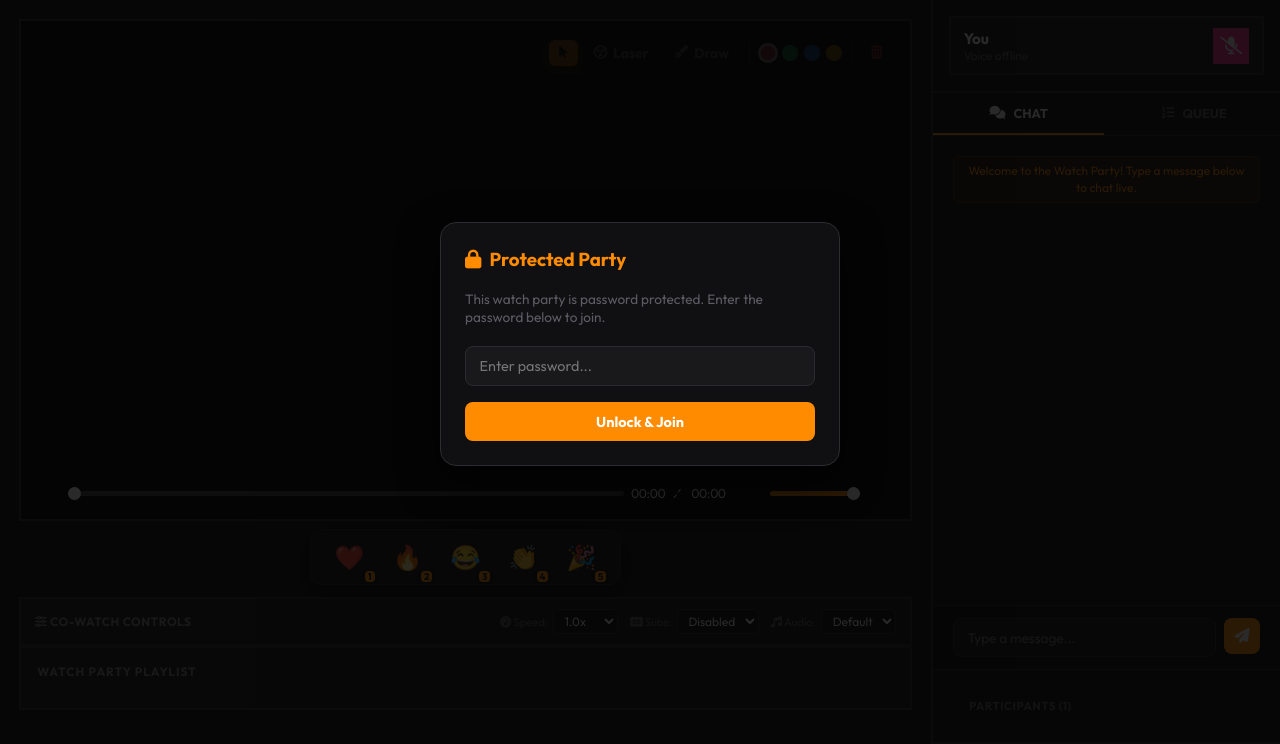
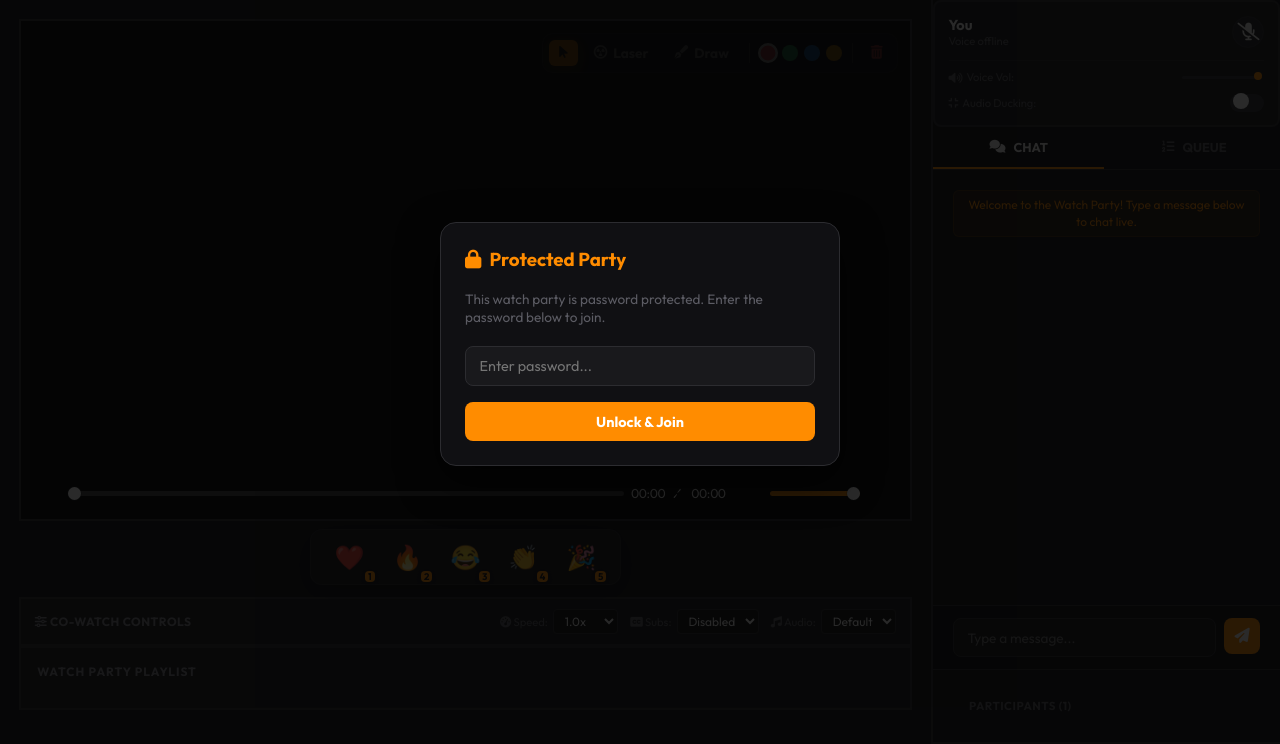
Before and after one commit to Kitchenwasher/AI-Video-Sorter, a Flask app: template templates/watch_party.html in a window 1280 px wide. Shown: the part 56-800 px from the top of the page. Run offline with Flask 3, Linux system fonts and the light colour scheme; the template is opened without the code that fills it, so the values that code supplies are empty; some libraries are stand-ins or nearby versions.

Commit message:
Implement Feature 6: High-Fidelity Audio Controls with local peer volumes, master voice slider, and real-time audio ducking

```diff
--- a/static/js/watch_party.js
+++ b/static/js/watch_party.js
@@ -288,6 +288,10 @@ if (!window.safeSessionStorage) {
     const activePeers = {};
     const iceCandidateQueues = {};
 
+    // Feature 6: Expose audio maps/peers to window for modular audio controller
+    window.getRemoteAudioElements = () => remoteAudioElements;
+    window.getActivePeers = () => activePeers;
+
     // Google public STUN servers for WebRTC ICE exchange
     const rtcConfig = {
         iceServers: [
@@ -390,7 +394,15 @@ if (!window.safeSessionStorage) {
         // Request microphone permission for P2P voice chat
         try {
             addLogEntry('System', 'Requesting microphone access...');
-            const stream = await navigator.mediaDevices.getUserMedia({ audio: true });
+            const stream = await navigator.mediaDevices.getUserMedia({
+                audio: {
+                    echoCancellation: true,
+                    noiseSuppression: true,
+                    autoGainControl: true,
+                    channelCount: 1,
+                    sampleRate: 48000
+                }
+            });
             localStream = stream;
 
             // Mute microphone by default to prevent sudden feedback/noise
@@ -1492,6 +1504,26 @@ if (!window.safeSessionStorage) {
                 `;
             }
 
+            // Feature 6: Individual Volume Controls
+            const volValue = (window.getPeerVolume) ? window.getPeerVolume(peerId) : 1;
+            const sliderOpen = (window.isPeerVolumeSliderOpen) ? window.isPeerVolumeSliderOpen(peerId) : false;
+            const sliderDisplay = sliderOpen ? 'block' : 'none';
+            let volIconClass = 'fa-volume-high';
+            if (volValue === 0) {
+                volIconClass = 'fa-volume-xmark';
+            } else if (volValue < 0.5) {
+                volIconClass = 'fa-volume-low';
+            }
+
+            const volumeHtml = `
+                <div class="peer-audio-control" style="display: flex; align-items: center; gap: 0.35rem; position: relative;">
+                    <button class="peer-volume-btn" onclick="toggleVolumeSlider('${peerId}')" style="background: transparent; border: none; padding: 0; margin: 0; color: var(--text-muted); cursor: pointer; display: flex; align-items: center; justify-content: center; width: 18px; height: 18px;" title="Adjust Volume">
+                        <i class="peer-volume-icon fa-solid ${volIconClass}" id="peer-vol-icon-${peerId}"></i>
+                    </button>
+                    <input type="range" class="peer-volume-slider" id="peer-vol-slider-${peerId}" min="0" max="1" step="0.05" value="${volValue}" oninput="adjustPeerVolume('${peerId}', this.value)" style="width: 50px; height: 3px; cursor: pointer; outline: none; margin: 0; display: ${sliderDisplay};">
+                </div>
+            `;
+
             peerItem.innerHTML = `
                 <div class="peer-name">
                     ${crownHtml}
@@ -1500,6 +1532,7 @@ if (!window.safeSessionStorage) {
                 </div>
                 <div style="display: flex; align-items: center; gap: 0.5rem;">
                     ${actionsHtml}
+                    ${volumeHtml}
                     <div class="voice-indicator ${isMuted ? 'muted' : ''}" id="voice-${peerId}"></div>
                 </div>
             `;
--- /dev/null
+++ b/static/js/watch_party_audio.js
@@ -0,0 +1,167 @@
+/**
+ * AuraSort — Watch Party Audio & High-Fidelity Voice Controller
+ * Handles individual participant volume adjustments, master voice volume scaling,
+ * and intelligent real-time audio ducking.
+ */
+
+(function () {
+    // Local state
+    const peerVolumes = {};    // peerId -> volume factor (0.0 to 1.0)
+    const openSliders = {};    // peerId -> boolean (is volume slider expanded)
+    let masterVoiceVolume = 1.0;
+    let audioDuckingEnabled = false;
+    let player = null;
+    let originalPlayerVolume = 1.0;
+
+    // Retrieve state helpers
+    window.getPeerVolume = function (peerId) {
+        return peerVolumes[peerId] !== undefined ? peerVolumes[peerId] : 1.0;
+    };
+
+    window.isPeerVolumeSliderOpen = function (peerId) {
+        return !!openSliders[peerId];
+    };
+
+    // Toggle peer volume slider visibility
+    window.toggleVolumeSlider = function (peerId) {
+        const slider = document.getElementById(`peer-vol-slider-${peerId}`);
+        if (!slider) return;
+
+        openSliders[peerId] = !openSliders[peerId];
+        slider.style.display = openSliders[peerId] ? 'block' : 'none';
+    };
+
+    // Adjust peer volume locally
+    window.adjustPeerVolume = function (peerId, value) {
+        const valFloat = parseFloat(value);
+        peerVolumes[peerId] = valFloat;
+
+        // Apply to WebRTC remote audio element
+        if (window.getRemoteAudioElements) {
+            const audioElements = window.getRemoteAudioElements();
+            const audio = audioElements[peerId];
+            if (audio) {
+                audio.volume = valFloat * masterVoiceVolume;
+            }
+        }
+
+        // Update speaker icon
+        const icon = document.getElementById(`peer-vol-icon-${peerId}`);
+        if (icon) {
+            icon.className = 'peer-volume-icon fa-solid ';
+            if (valFloat === 0) {
+                icon.className += 'fa-volume-xmark';
+                icon.style.color = 'var(--text-muted)';
+            } else if (valFloat < 0.5) {
+                icon.className += 'fa-volume-low';
+                icon.style.color = 'var(--text-main)';
+            } else {
+                icon.className += 'fa-volume-high';
+                icon.style.color = 'var(--text-main)';
+            }
+        }
+    };
+
+    // Bind Master Voice Volume & Ducking DOM Controls
+    function setupDOMControls() {
+        const masterVolInput = document.getElementById('wp-master-voice-volume');
+        const duckingToggle = document.getElementById('wp-toggle-audio-ducking');
+
+        if (masterVolInput) {
+            // Restore saved master voice volume if any
+            const savedMasterVol = localStorage.getItem('wp_master_voice_volume');
+            if (savedMasterVol !== null) {
+                masterVoiceVolume = parseFloat(savedMasterVol);
+                masterVolInput.value = masterVoiceVolume;
+            }
+
+            masterVolInput.addEventListener('input', function () {
+                masterVoiceVolume = parseFloat(this.value);
+                localStorage.setItem('wp_master_voice_volume', masterVoiceVolume);
+
+                // Re-apply master volume to all remote audio elements
+                if (window.getRemoteAudioElements) {
+                    const audioElements = window.getRemoteAudioElements();
+                    Object.keys(audioElements).forEach(peerId => {
+                        const audio = audioElements[peerId];
+                        if (audio) {
+                            const pVol = peerVolumes[peerId] !== undefined ? peerVolumes[peerId] : 1.0;
+                            audio.volume = pVol * masterVoiceVolume;
+                        }
+                    });
+                }
+            });
+        }
+
+        if (duckingToggle) {
+            // Restore saved audio ducking state if any
+            const savedDucking = localStorage.getItem('wp_audio_ducking_enabled');
+            if (savedDucking !== null) {
+                audioDuckingEnabled = savedDucking === 'true';
+                duckingToggle.checked = audioDuckingEnabled;
+            }
+
+            duckingToggle.addEventListener('change', function () {
+                audioDuckingEnabled = this.checked;
+                localStorage.setItem('wp_audio_ducking_enabled', audioDuckingEnabled);
+                console.log(`[AudioModule] Audio ducking toggled: ${audioDuckingEnabled}`);
+            });
+        }
+    }
+
+    // Initialize player binding
+    function initPlayerBinding() {
+        const checkInterval = setInterval(() => {
+            const rawPlayer = document.getElementById('lightbox-video')?.__plyr;
+            if (rawPlayer) {
+                player = rawPlayer;
+                originalPlayerVolume = player.volume;
+                clearInterval(checkInterval);
+
+                // Listen for manual volume changes when not speaking
+                player.on('volumechange', () => {
+                    const someoneSpeaking = document.querySelectorAll('.voice-indicator.speaking').length > 0;
+                    if (!audioDuckingEnabled || !someoneSpeaking) {
+                        originalPlayerVolume = player.volume;
+                    }
+                });
+
+                console.log("[AudioModule] Plyr player bound in audio controller.");
+            }
+        }, 200);
+    }
+
+    // Audio Ducking Loop (100ms interval)
+    function startAudioDuckingLoop() {
+        setInterval(() => {
+            if (!player) return;
+
+            const someoneSpeaking = document.querySelectorAll('.voice-indicator.speaking').length > 0;
+
+            if (audioDuckingEnabled && someoneSpeaking) {
+                // Smoothly duck volume to 25% of original
+                const targetVol = originalPlayerVolume * 0.25;
+                const currentVol = player.volume;
+                if (currentVol > targetVol) {
+                    // Smooth step down
+                    player.volume = Math.max(targetVol, currentVol - 0.15);
+                }
+            } else {
+                // Smoothly restore volume to original
+                const currentVol = player.volume;
+                if (currentVol < originalPlayerVolume) {
+                    // Smooth step up
+                    player.volume = Math.min(originalPlayerVolume, currentVol + 0.15);
+                }
+            }
+        }, 100);
+    }
+
+    // Initialize module on page load
+    document.addEventListener('DOMContentLoaded', () => {
+        setupDOMControls();
+        initPlayerBinding();
+        startAudioDuckingLoop();
+        console.log("[AudioModule] High-fidelity audio controller initialized.");
+    });
+})();
--- a/templates/watch_party.html
+++ b/templates/watch_party.html
@@ -12,6 +12,46 @@
     <link rel="stylesheet" href="{{ url_for('static', filename='css/plyr.css') }}">
 
     <style>
+        /* CSS for High-Fidelity Audio Controls (Feature 6) */
+        .peer-volume-slider {
+            -webkit-appearance: none;
+            background: rgba(255, 255, 255, 0.15);
+            border-radius: 2px;
+            outline: none;
+            transition: background 0.15s;
+        }
+        .peer-volume-slider::-webkit-slider-runnable-track {
+            height: 3px;
+        }
+        .peer-volume-slider::-webkit-slider-thumb {
+            -webkit-appearance: none;
+            width: 8px;
+            height: 8px;
+            border-radius: 50%;
+            background: var(--accent);
+            cursor: pointer;
+            margin-top: -2.5px;
+            border: none;
+            box-shadow: 0 1px 3px rgba(0,0,0,0.3);
+        }
+        .peer-volume-icon {
+            transition: color 0.15s, transform 0.15s;
+        }
+        .peer-volume-icon:hover {
+            color: var(--accent) !important;
+            transform: scale(1.1);
+        }
+        #wp-master-voice-volume::-webkit-slider-thumb {
+            -webkit-appearance: none;
+            width: 8px;
+            height: 8px;
+            border-radius: 50%;
+            background: var(--accent);
+            cursor: pointer;
+            margin-top: -2.5px;
+            border: none;
+        }
+
         /* CSS for Shared Image Gallery & Slideshow (Feature 5) */
         .gallery-btn:hover {
             background: rgba(255, 255, 255, 0.08) !important;
@@ -1125,16 +1165,32 @@
 
         <!-- Right: Side Panel (Mic, Chat, Peers) -->
         <div class="sidebar-pane">
-            <!-- Mic Controller -->
-            <div class="sidebar-section">
-                <div class="local-user-card">
+            <!-- Voice & Audio Settings (Feature 6) -->
+            <div class="sidebar-section" style="display: flex; flex-direction: column; gap: 0.75rem; padding: 0.85rem; background: var(--bg-raised); border: var(--bw) solid var(--border); border-radius: 8px;">
+                <div class="local-user-card" style="display: flex; align-items: center; justify-content: space-between; width: 100%; margin: 0; padding: 0; background: transparent; border: none; box-shadow: none;">
                     <div>
-                        <div style="font-weight: 700; font-size: 0.95rem;" id="local-display-name">You</div>
-                        <div style="font-size: 0.75rem; color: var(--text-muted);" id="local-voice-status">Voice offline</div>
+                        <div style="font-weight: 700; font-size: 0.9rem;" id="local-display-name">You</div>
+                        <div style="font-size: 0.7rem; color: var(--text-muted);" id="local-voice-status">Voice offline</div>
                     </div>
-                    <button class="btn-mic" id="btn-mic-toggle" title="Toggle Mic" disabled>
+                    <button class="btn-mic" id="btn-mic-toggle" title="Toggle Mic" disabled style="width: 32px; height: 32px; border-radius: 50%; display: flex; align-items: center; justify-content: center; background: rgba(255,255,255,0.05); border: 1px solid var(--border); color: var(--text-main); cursor: pointer; transition: all 0.2s;">
                         <i class="fa-solid fa-microphone-slash"></i>
                     </button>
+                </div>
+
+                <div style="border-top: 1px solid rgba(255,255,255,0.05); padding-top: 0.6rem; display: flex; flex-direction: column; gap: 0.6rem;">
+                    <!-- Master Voice Volume -->
+                    <div style="display: flex; align-items: center; justify-content: space-between; gap: 0.5rem;">
+                        <span style="font-size: 0.7rem; color: var(--text-muted); display: flex; align-items: center; gap: 0.25rem;"><i class="fa-solid fa-volume-high"></i> Voice Vol:</span>
+                        <input type="range" id="wp-master-voice-volume" min="0" max="1" step="0.05" value="1" style="width: 80px; height: 3px; cursor: pointer; background: rgba(255,255,255,0.1); border-radius: 2px; outline: none; -webkit-appearance: none;">
+                    </div>
+                    <!-- Audio Ducking Toggle -->
+                    <div style="display: flex; align-items: center; justify-content: space-between;">
+                        <span style="font-size: 0.7rem; color: var(--text-muted); display: flex; align-items: center; gap: 0.25rem;" title="Smoothly lowers movie volume when someone speaks"><i class="fa-solid fa-compress"></i> Audio Ducking:</span>
+                        <label class="switch-container" style="position: relative; display: inline-block; width: 34px; height: 18px;">
+                            <input type="checkbox" id="wp-toggle-audio-ducking" style="opacity: 0; width: 0; height: 0;">
+                            <span class="slider" style="position: absolute; cursor: pointer; top: 0; left: 0; right: 0; bottom: 0; background-color: rgba(255,255,255,0.1); border-radius: 18px; transition: .3s;"></span>
+                        </label>
+                    </div>
                 </div>
             </div>
 
@@ -1347,5 +1403,7 @@
     <script src="{{ url_for('static', filename='js/watch_party_queue.js') }}"></script>
     <!-- Modular Shared Image Gallery and Slideshow script -->
     <script src="{{ url_for('static', filename='js/watch_party_gallery.js') }}"></script>
+    <!-- Modular High-Fidelity Audio Controls script -->
+    <script src="{{ url_for('static', filename='js/watch_party_audio.js') }}"></script>
 </body>
 </html>
```
